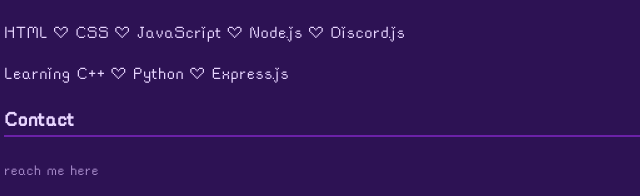
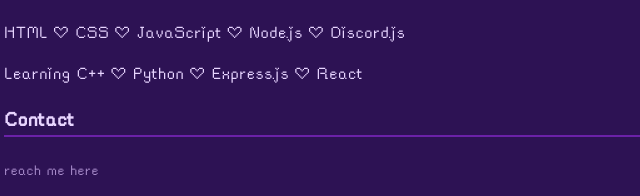
Before and after one commit to aubergine-ux/aubergineux, a plain HTML site: page index.html in a window 1280 px wide. Shown: the part 1245-1441 px from the top of the page, 236-876 px from the left. Drawn offline with Linux system fonts and the light colour scheme.

Commit message:
Add React to learning skills

```diff
--- a/index.html
+++ b/index.html
@@ -80,7 +80,7 @@
         <div class="panel">
           <h2>Skills</h2>
           <p>HTML · CSS · JavaScript · Node.js · Discord.js</p>
-          <p>Learning C++ · Python · Express.js</p>
+          <p>Learning C++ · Python · Express.js · React</p>
 
           <h3>Contact</h3>
           <p class="section-desc">reach me here</p>
```
